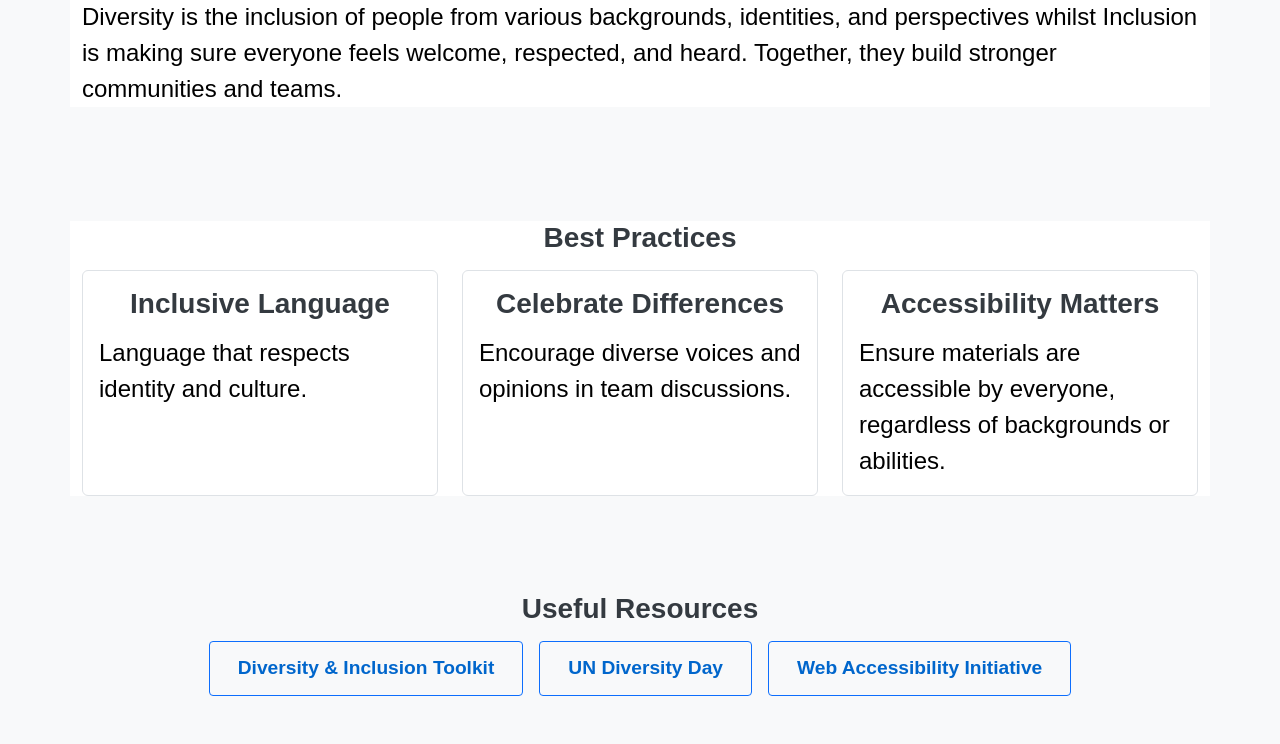
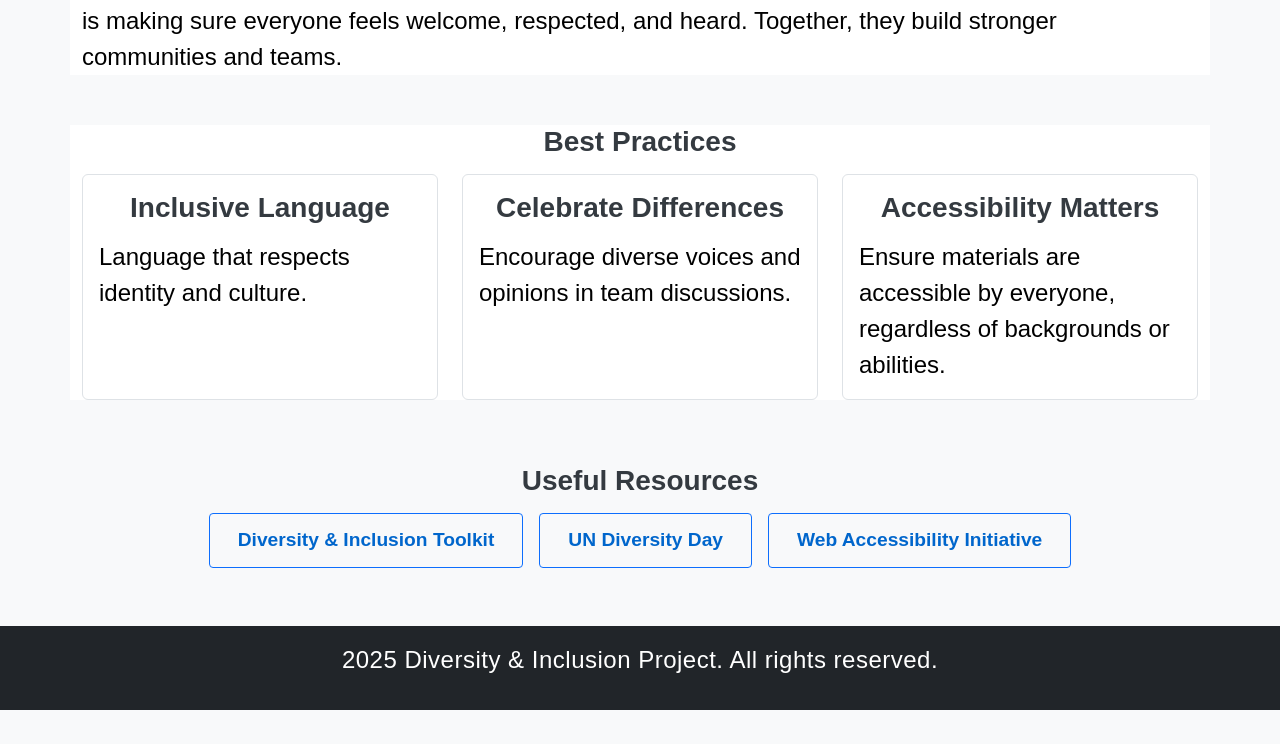
Before and after one commit to Ray786719/diversity-inclusion, a plain HTML site: page index.html in a window 1280 px wide. Shown: the part 526-1270 px from the top of the page. After the commit the page ends 1236 px from the top, so only its background shows below. Drawn offline with nearby package versions, Linux system fonts and the light colour scheme.

Commit message:
change the padding for p element under h2 and best-practices id. Apply the favicon.

```diff
--- a/index.html
+++ b/index.html
@@ -4,6 +4,13 @@
     <meta charset="UTF-8" />
     <meta name="viewport" content="width=device-width, initial-scale=1.0" />
     <title>Diversity & Inclusion</title>
+
+    <!-- Favicon -->
+    <link rel="icon" type="image/x-icon" href="assets/favicon.ico">
+    <link rel="icon" type="image/png" sizes="32x32" href="assets/favicon-32x32.png">
+    <link rel="icon" type="image/png" sizes="16x16" href="assets/favicon-16x16.png">
+    <link rel="apple-touch-icon" sizes="180x180" href="assets/apple-touch-icon.png">
+    <link rel="manifest" href="assets/site.webmanifest">
 
     <!-- Bootstrap 5 CSS -->
 
@@ -67,7 +74,7 @@
 
     <!-- Information Section -->
 
-    <section id="about" class="py-5">
+    <section id="about" class="py-3">
       <div class="container bg-white">
         <h2>What is Diversity & Inclusion?</h2>
         <p>
@@ -81,7 +88,7 @@
 
     <!-- List of Tips Section -->
 
-    <section id="best-practices" class="bg-light py-5">
+    <section id="best-practices" class="bg-light py-3">
       <div class="container bg-white">
         <h3>Best Practices</h3>
         <div class="row">
```
Also changed, not shown: assets/images/favicon_io/android-chrome-192x192.png (added), assets/images/favicon_io/android-chrome-512x512.png (added), assets/images/favicon_io/apple-touch-icon.png (added), assets/images/favicon_io/favicon-16x16.png (added), assets/images/favicon_io/favicon-32x32.png (added), assets/images/favicon_io/favicon.ico (added), assets/images/favicon_io/site.webmanifest (added).
